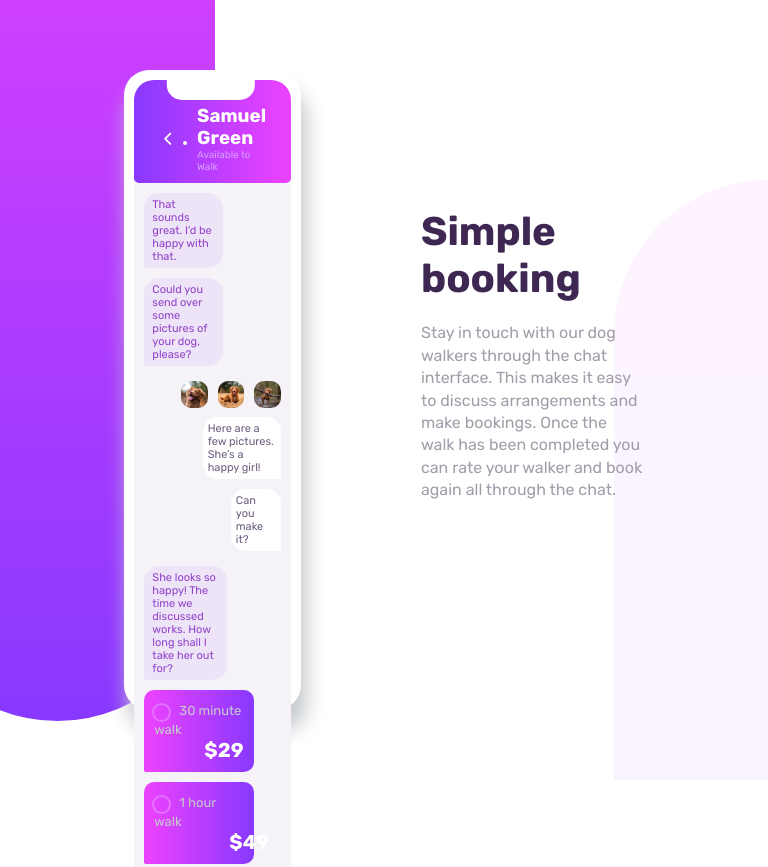
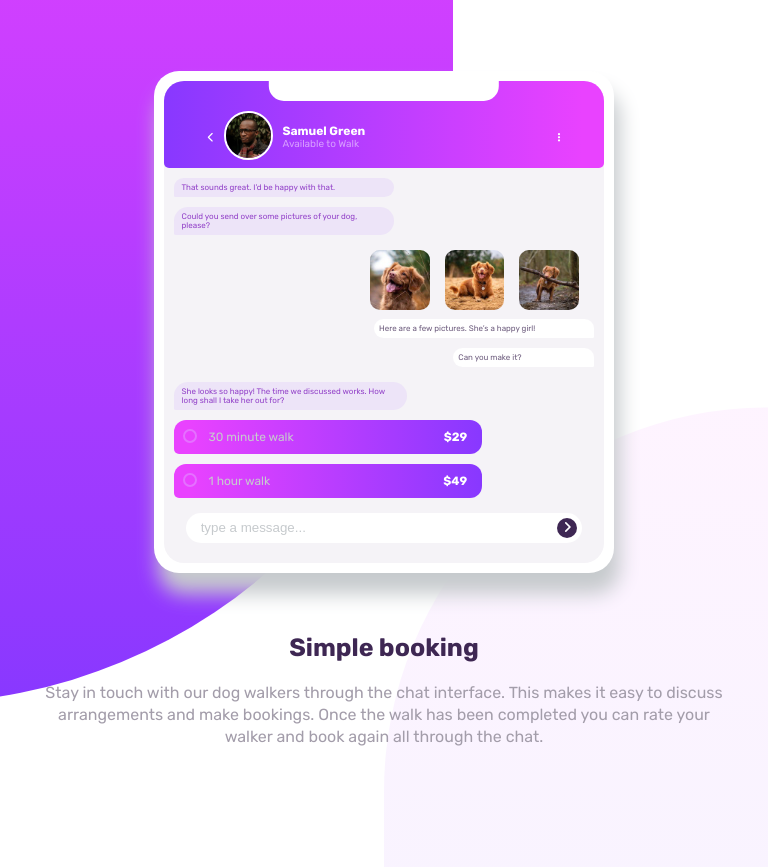
Before and after one commit to MohamedRadwan10/chat-app, a plain HTML site: page index.html in a window 768 px wide. Shown: the top 867 px of the page. Drawn offline with Linux system fonts and the light colour scheme.

Commit message:
css update

```diff
--- a/css/style.css
+++ b/css/style.css
@@ -5,13 +5,17 @@
 }
 :root {
   font-size: 16px;
-
   font-family: Rubik;
+}
+.container {
+  width: 80%;
+  margin: auto;
 }
 .chat-app {
   position: relative;
 }
 .flex-chat {
+  height: 100vh;
   display: flex;
   justify-content: center;
   align-items: center;
@@ -19,10 +23,10 @@
 }
 .color {
   position: absolute;
-  top: -45%;
-  left: -13%;
-  width: 41%;
-  height: 130vh;
+  top: -40%;
+  left: -11%;
+  width: 37%;
+  height: 125vh;
   background: rgb(233, 66, 255);
   background: linear-gradient(
     180deg,
@@ -32,12 +36,12 @@
   border-radius: 999px;
 }
 .title {
-  width: 29%;
+  width: 30%;
   z-index: 3;
 }
 .title-h2 {
   color: hsl(271, 36%, 24%);
-  font-size: 40px;
+  font-size: 30px;
   margin-bottom: 20px;
 }
 .title-p {
@@ -46,17 +50,18 @@
 }
 .mobile {
   position: relative;
+  display: flex;
+  justify-content: center;
+  align-items: center;
   margin-top: 70px;
   z-index: 3;
-  width: 23%;
-  height: 80vh;
+  width: 20%;
   background-color: #fff;
   border-radius: 25px;
   box-shadow: 5px 20px 20px 1px hsl(206, 6%, 79%);
   padding: 10px;
 }
 .mobile-info {
-  margin: auto;
   background-color: hsl(270, 20%, 96%);
   border-radius: 20px;
   padding-bottom: 10px;
@@ -69,33 +74,37 @@
     rgba(233, 66, 255, 1) 5%,
     rgba(136, 56, 255, 1) 100%
   );
-  padding: 25px 0 10px 30px;
+  padding: 25px 0 10px;
 }
 .upper {
   position: absolute;
   top: 0;
-  left: 25%;
+  left: 50%;
   transform: translatex(-50%);
   width: 50%;
   height: 30px;
   background-color: #fff;
   border-radius: 0 0 15px 15px;
-  margin-inline: 24%;
 }
+
 .profile-flex {
+  margin-top: 10px;
+  gap: 20px;
   display: flex;
+  justify-content: space-between;
   align-items: center;
-  gap: 10px;
 }
 .profile-flex i {
   color: #fff;
   font-size: 14px;
 }
-.profile-flex i:last-child {
-  margin-left: 80px;
+.profile-content {
+  display: flex;
+  align-items: center;
+  gap: 10px;
 }
 .image {
-  width: 10%;
+  width: 12%;
 }
 .image img {
   width: 100%;
@@ -106,7 +115,7 @@
 .profile-flex-info-name {
   color: #fff;
   text-transform: capitalize;
-  font-size: 10;
+  font-size: 12px;
 }
 .profile-flex-info-status {
   display: block;
@@ -121,7 +130,7 @@
   padding: 5px 8px;
   margin-left: 10px;
   margin-bottom: 10px;
-  font-size: 11px;
+  font-size: 8px;
 }
 .chat-left:nth-child(1) {
   margin-top: 10px;
@@ -132,7 +141,6 @@
 .chat-img {
   display: flex;
   justify-content: flex-end;
-  gap: 10px;
   width: 100%;
 }
 .img-border {
@@ -142,7 +150,7 @@
   margin-right: 10px;
 }
 .chat-img img {
-  width: 100%;
+  width: 80%;
   border-radius: 10px;
 }
 .flex-right-chat {
@@ -159,7 +167,7 @@
   background-color: #fff;
   padding: 5px;
   margin-right: 10px;
-  font-size: 11px;
+  font-size: 8px;
 }
 .chat-right:nth-child(2) {
   width: 32%;
@@ -170,13 +178,13 @@
 }
 .radio {
   position: relative;
-  width: 70%;
+  width: 60%;
   background: linear-gradient(
     90deg,
     rgba(233, 66, 255, 1) 5%,
     rgba(136, 56, 255, 1) 100%
   );
-  border-radius: 10px 10px 10px 2px;
+  border-radius: 12px 12px 12px 5px;
   padding: 10px 10px;
   margin-bottom: 10px;
   margin-left: 10px;
@@ -187,33 +195,34 @@ input[type="radio"] {
 .radio label::after {
   position: absolute;
   content: "";
-  width: 15px;
-  height: 15px;
-  top: 15px;
-  left: 10px;
+  width: 12px;
+  height: 12px;
+  top: 11px;
+  left: 11px;
   background-color: transparent;
   border-radius: 50%;
   outline: 2px solid hsl(289, 100%, 72%);
 }
 .radio label {
+  display: flex;
+  justify-content: space-between;
+  align-items: center;
   color: hsl(206, 6%, 79%);
-  font-size: 13px;
   margin-left: 25px;
+}
+.txt {
+  font-size: 8px;
 }
 .price {
   display: inline-block;
-  font-size: 20px;
+  font-size: 12px;
   color: #fff;
   font-weight: bold;
-  margin-left: 50px;
-}
-.price2 {
-  margin-left: 75px;
 }
 .typing {
   display: flex;
   justify-content: space-between;
-  padding: 10px;
+  padding: 8px;
   width: 90%;
   border-radius: 25px;
   background-color: #fff;
@@ -228,8 +237,8 @@ input[type="radio"] {
   padding: 0 10px;
 }
 .typing button {
-  width: 30px;
-  height: 30px;
+  width: 20px;
+  height: 20px;
   background-color: hsl(271, 36%, 24%);
   border-radius: 50%;
   color: #fff;
@@ -240,10 +249,11 @@ input::placeholder {
 }
 .color-2 {
   position: absolute;
-  bottom: -70px;
+  top: 40%;
   right: 0;
+  transform: translatey(-26%);
   width: 20%;
-  height: 600px;
+  height: 80vh;
   background: rgb(233, 66, 255);
   background: linear-gradient(
     180deg,
@@ -252,7 +262,85 @@ input::placeholder {
   );
   border-radius: 400px 0 0 0;
 }
-@media (max-width: 375px) {
+@media (min-width: 1024px) and (max-width: 1439px) {
+  .mobile {
+    width: 30%;
+  }
+}
+@media (min-width: 768px) and (max-width: 1023px) {
+  .flex-chat {
+    flex-direction: column;
+    align-items: center;
+    justify-content: center;
+    gap: 60px;
+    padding-bottom: 50px;
+  }
+  .mobile {
+    width: 50%;
+  }
+  .profile {
+    font-size: 10px;
+    padding: 20px 0 5px 0;
+  }
+  .image {
+    width: 15%;
+  }
+  .profile-flex {
+    gap: 10px;
+  }
+  .profile-flex-info {
+    width: 60%;
+  }
+  .profile-flex-info-name {
+    font-size: 14px;
+  }
+  .profile-flex-info-status {
+    font-size: 12px;
+  }
+  .profile-flex i {
+    font-size: 12px;
+  }
+  .chat-left {
+    font-size: 10px;
+  }
+  .chat-right {
+    font-size: 10px;
+  }
+  .radio {
+    width: 70%;
+  }
+  .radio label span {
+    font-size: 12px;
+  }
+  .price {
+    font-size: 14px;
+    margin-right: 5px;
+  }
+  .radio label::after {
+    width: 10px;
+    height: 10px;
+  }
+  .typing {
+    padding: 5px;
+  }
+  .title {
+    width: 50%;
+    text-align: center;
+  }
+  .title-h2 {
+    font-size: 30px;
+  }
+  .color {
+    top: -30%;
+    width: 50%;
+  }
+  .color-2 {
+    top: 60%;
+    width: 50%;
+  }
+}
+
+@media (min-width: 425px) and (max-width: 768px) {
   .chat-app {
     padding-bottom: 50px;
   }
@@ -266,37 +354,29 @@ input::placeholder {
     padding-bottom: 20px;
   }
   .mobile {
-    width: 80%;
-    height: 80vh;
+    width: 60%;
   }
   .profile {
-    font-size: 8px;
-    padding: 25px 0 5px 0;
+    font-size: 10px;
+    padding: 20px 0 5px 0;
   }
   .image {
     width: 15%;
   }
   .profile-flex {
-    margin-left: 10px;
     gap: 10px;
   }
   .profile-flex-info {
-    width: 50%;
+    width: 60%;
   }
   .profile-flex-info-name {
-    font-size: 8px;
+    font-size: 12px;
   }
   .profile-flex-info-status {
-    font-size: 6px;
+    font-size: 10px;
   }
   .profile-flex i {
-    font-size: 8px;
-  }
-  .profile-flex i:first-child {
-    margin-left: 5px;
-  }
-  .profile-flex i:last-child {
-    margin-left: 15px;
+    font-size: 10px;
   }
   .chat-left {
     font-size: 8px;
@@ -305,46 +385,117 @@ input::placeholder {
     font-size: 8px;
   }
   .radio {
-    width: 75%;
-    padding: 7px 0 7px 5px;
+    width: 70%;
   }
   .radio label {
-    font-size: 8px;
-    margin-right: 5px;
+    font-size: 10px;
   }
   .price {
-    font-size: 10px;
+    font-size: 12px;
     margin-right: 5px;
-  }
-  .price2 {
-    margin-left: 65px;
   }
   .radio label::after {
     width: 10px;
     height: 10px;
-    top: 40%;
-    left: 5%;
   }
   .typing {
     padding: 5px;
-  }
-  .typing button {
-    width: 20px;
-    height: 20px;
-    font-size: 8px;
   }
   .title {
     width: 89%;
     text-align: center;
   }
   .title-h2 {
-    font-size: 30px;
+    font-size: 25px;
   }
   .color {
-    width: 60%;
-    height: 140vh;
+    top: -35%;
+    width: 70%;
+    border-radius: 0 0 1000px 0;
   }
   .color-2 {
+    top: 65%;
     width: 50%;
+    height: 70vh;
   }
 }
+
+@media (min-width: 320px) and (max-width: 425px) {
+  .chat-app {
+    padding-bottom: 50px;
+  }
+  .flex-chat {
+    flex-direction: column;
+    align-items: center;
+    justify-content: center;
+    gap: 60px;
+  }
+  .mobile-info {
+    padding-bottom: 20px;
+  }
+  .mobile {
+    width: 70%;
+  }
+  .profile {
+    font-size: 8px;
+    padding: 20px 0 5px 0;
+  }
+  .image {
+    width: 20%;
+  }
+  .profile-flex {
+    gap: 10px;
+  }
+  .profile-flex-info {
+    width: 60%;
+  }
+  .profile-flex-info-name {
+    font-size: 10px;
+  }
+  .profile-flex-info-status {
+    font-size: 6px;
+  }
+  .profile-flex i {
+    font-size: 8px;
+  }
+  .chat-left {
+    font-size: 6px;
+  }
+  .chat-right {
+    font-size: 6px;
+  }
+  .radio {
+    width: 70%;
+  }
+  .radio label {
+    font-size: 8px;
+  }
+  .price {
+    font-size: 10px;
+    margin-right: 5px;
+  }
+  .radio label::after {
+    width: 10px;
+    height: 10px;
+  }
+  .typing {
+    padding: 5px;
+  }
+  .title {
+    width: 89%;
+    text-align: center;
+  }
+  .title-h2 {
+    font-size: 25px;
+  }
+  .color {
+    top: -35%;
+    width: 70%;
+    border-radius: 0 0 999px 0;
+  }
+  .color-2 {
+    top: 60%;
+    width: 50%;
+    height: 70vh;
+  }
+}
--- a/index.html
+++ b/index.html
@@ -21,8 +21,10 @@
           <div class="upper"></div>
           <div class="mobile-info">
             <div class="profile">
+              <div class="container">
                 <div class="profile-flex">
                   <i class="fa-solid fa-chevron-left"></i>
+                  <div class="profile-content">
                     <div class="image">
                       <img
                         src="./image/avatar.jpg"
@@ -39,9 +41,13 @@
                       >
                     </div>
                     <!-- !/profile-flex-info -->
+                  </div>
+                  <!-- ^/profile-content -->
                   <i class="fa-solid fa-ellipsis-vertical"></i>
                 </div>
                 <!-- ^/profile-flex-->
+              </div>
+              <!-- ^/container -->
             </div>
             <!-- ^/profile-->
             <div class="chat">
@@ -104,15 +110,17 @@
 
               <div class="radio">
                 <input type="radio" id="html" name="walk" value="HTML" />
-                <label for="html"
-                  >30 minute walk <span class="price">$29</span>
+                <label for="html" class="radio-label">
+                  <span class="txt">30 minute walk </span>
+                  <span class="price">$29</span>
                 </label>
               </div>
               <!-- ^/radio -->
               <div class="radio">
                 <input type="radio" id="html" name="walk" value="HTML" />
-                <label for="html"
-                  >1 hour walk <span class="price price2">$49</span></label
+                <label for="html" class="radio-label">
+                  <span class="txt">1 hour walk</span>
+                  <span class="price price2">$49</span></label
                 >
               </div>
               <!-- ^/radio -->
```
Lines whose indentation alone changed are shown as unchanged.
